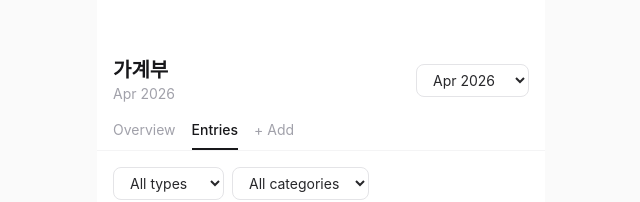
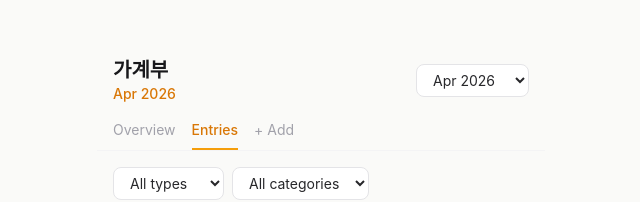
Before and after one commit to suheum-heo/moneymap, a Next.js app: page / in a window 1280 px wide. Both pictures are taken after a click on the button "Entries". Shown: the top 202 px of the page, without its empty margins (319-959 px from the left). Built offline with nearby package versions, Linux system fonts and the light colour scheme.

Commit message:
feat: amber accent, warm background, extended month list

```diff
--- a/src/app/components/AddEntry.tsx
+++ b/src/app/components/AddEntry.tsx
@@ -86,7 +86,7 @@ export default function AddEntry({ onAdd, onDone }: Props) {
   }
 
   const selCls = "w-full px-2 py-2.5 rounded-xl border border-zinc-200 dark:border-zinc-700 bg-white dark:bg-zinc-800 text-zinc-800 dark:text-zinc-100 outline-none text-sm"
-  const inputCls = "w-full px-3 py-2.5 rounded-xl border border-zinc-200 dark:border-zinc-700 bg-white dark:bg-zinc-800 text-zinc-800 dark:text-zinc-100 outline-none focus:border-zinc-400 dark:focus:border-zinc-500"
+  const inputCls = "w-full px-3 py-2.5 rounded-xl border border-zinc-200 dark:border-zinc-700 bg-white dark:bg-zinc-800 text-zinc-800 dark:text-zinc-100 outline-none focus:border-amber-400 dark:focus:border-amber-500"
 
   return (
     <div className="px-4 pb-8">
@@ -94,7 +94,7 @@ export default function AddEntry({ onAdd, onDone }: Props) {
         {(['expense', 'income'] as const).map(t => (
           <button key={t} onClick={() => handleTypeChange(t)}
             className={`flex-1 py-2 rounded-xl text-sm font-medium border transition-colors ${entryType === t
-              ? 'bg-zinc-900 dark:bg-zinc-100 text-white dark:text-zinc-900 border-zinc-900 dark:border-zinc-100'
+              ? 'bg-amber-500 text-white border-amber-500'
               : 'bg-transparent border-zinc-200 dark:border-zinc-700 text-zinc-500'}`}>
             {t.charAt(0).toUpperCase() + t.slice(1)}
           </button>
@@ -104,7 +104,7 @@ export default function AddEntry({ onAdd, onDone }: Props) {
       {entryType === 'expense' && (
         <div className="mb-4">
           <button onClick={() => setShowRecurring(v => !v)}
-            className="text-xs text-zinc-400 border border-zinc-200 dark:border-zinc-700 rounded-lg px-3 py-1.5 w-full text-left flex justify-between items-center">
+            className="text-xs text-amber-600 dark:text-amber-400 border border-amber-200 dark:border-amber-900 rounded-lg px-3 py-1.5 w-full text-left flex justify-between items-center bg-amber-50 dark:bg-amber-950/30">
             <span>⟳ Recurring payments</span>
             <span>{showRecurring ? '▲' : '▼'}</span>
           </button>
@@ -117,7 +117,7 @@ export default function AddEntry({ onAdd, onDone }: Props) {
                     <span className="text-sm text-zinc-800 dark:text-zinc-100">{r.label}</span>
                     {r.remarks && <span className="text-xs text-zinc-400 ml-1.5">{r.remarks}</span>}
                   </div>
-                  <span className="text-sm font-medium text-zinc-500">${r.amount.toFixed(2)}</span>
+                  <span className="text-sm font-medium text-amber-600 dark:text-amber-400">${r.amount.toFixed(2)}</span>
                 </button>
               ))}
             </div>
@@ -126,7 +126,6 @@ export default function AddEntry({ onAdd, onDone }: Props) {
       )}
 
       <div className="flex flex-col gap-3">
-        {/* Date: 3 dropdowns */}
         <div>
           <label className="text-xs text-zinc-400 mb-1 block">Date</label>
           <div className="grid grid-cols-3 gap-2">
@@ -187,7 +186,7 @@ export default function AddEntry({ onAdd, onDone }: Props) {
         {error && <div className="text-xs text-red-500">{error}</div>}
 
         <button onClick={handleSubmit}
-          className="w-full py-3 rounded-xl bg-zinc-900 dark:bg-zinc-100 text-white dark:text-zinc-900 text-sm font-medium mt-1">
+          className="w-full py-3 rounded-xl bg-amber-500 hover:bg-amber-600 text-white text-sm font-medium mt-1 transition-colors">
           Add entry
         </button>
       </div>
--- a/src/app/globals.css
+++ b/src/app/globals.css
@@ -5,12 +5,12 @@
 * { -webkit-tap-highlight-color: transparent; }
 
 body {
-  background: #fafafa;
+  background: #fafaf8;
   color: #18181b;
   font-family: -apple-system, BlinkMacSystemFont, 'Segoe UI', sans-serif;
   min-height: 100dvh;
 }
 
 @media (prefers-color-scheme: dark) {
-  body { background: #09090b; color: #fafafa; }
+  body { background: #0f0f0d; color: #fafaf8; }
 }
--- a/src/app/page.tsx
+++ b/src/app/page.tsx
@@ -6,13 +6,21 @@ import Entries from './components/Entries'
 import AddEntry from './components/AddEntry'
 
 const MONTHS = [
-  { value: '2026-02', label: 'Feb 2026' },
-  { value: '2026-03', label: 'Mar 2026' },
-  { value: '2026-04', label: 'Apr 2026' },
-  { value: '2026-05', label: 'May 2026' },
-  { value: '2026-06', label: 'Jun 2026' },
-  { value: '2026-07', label: 'Jul 2026' },
-  { value: '2026-08', label: 'Aug 2026' },
+  { value: '2025-01', label: 'Jan 2025' }, { value: '2025-02', label: 'Feb 2025' },
+  { value: '2025-03', label: 'Mar 2025' }, { value: '2025-04', label: 'Apr 2025' },
+  { value: '2025-05', label: 'May 2025' }, { value: '2025-06', label: 'Jun 2025' },
+  { value: '2025-07', label: 'Jul 2025' }, { value: '2025-08', label: 'Aug 2025' },
+  { value: '2025-09', label: 'Sep 2025' }, { value: '2025-10', label: 'Oct 2025' },
+  { value: '2025-11', label: 'Nov 2025' }, { value: '2025-12', label: 'Dec 2025' },
+  { value: '2026-01', label: 'Jan 2026' }, { value: '2026-02', label: 'Feb 2026' },
+  { value: '2026-03', label: 'Mar 2026' }, { value: '2026-04', label: 'Apr 2026' },
+  { value: '2026-05', label: 'May 2026' }, { value: '2026-06', label: 'Jun 2026' },
+  { value: '2026-07', label: 'Jul 2026' }, { value: '2026-08', label: 'Aug 2026' },
+  { value: '2026-09', label: 'Sep 2026' }, { value: '2026-10', label: 'Oct 2026' },
+  { value: '2026-11', label: 'Nov 2026' }, { value: '2026-12', label: 'Dec 2026' },
+  { value: '2027-01', label: 'Jan 2027' }, { value: '2027-02', label: 'Feb 2027' },
+  { value: '2027-03', label: 'Mar 2027' }, { value: '2027-04', label: 'Apr 2027' },
+  { value: '2027-05', label: 'May 2027' }, { value: '2027-06', label: 'Jun 2027' },
 ]
 
 type Tab = 'overview' | 'entries' | 'add'
@@ -30,12 +38,12 @@ export default function Home() {
   )
 
   return (
-    <div className="max-w-md mx-auto min-h-dvh flex flex-col bg-white dark:bg-zinc-900">
+    <div className="max-w-md mx-auto min-h-dvh flex flex-col bg-[#fafaf8] dark:bg-[#0f0f0d]">
       {/* Header */}
       <div className="px-4 pt-14 pb-4 flex items-center justify-between">
         <div>
           <h1 className="text-xl font-semibold text-zinc-900 dark:text-zinc-50">가계부</h1>
-          <p className="text-sm text-zinc-400">{monthLabel}</p>
+          <p className="text-sm text-amber-600 dark:text-amber-400 font-medium">{monthLabel}</p>
         </div>
         <select
           value={month}
@@ -55,7 +63,7 @@ export default function Home() {
         ] as { id: Tab; label: string }[]).map(t => (
           <button key={t.id} onClick={() => setTab(t.id)}
             className={`mr-4 pb-2 text-sm border-b-2 transition-colors ${tab === t.id
-              ? 'border-zinc-900 dark:border-zinc-100 text-zinc-900 dark:text-zinc-100 font-medium'
+              ? 'border-amber-500 text-amber-600 dark:text-amber-400 font-medium'
               : 'border-transparent text-zinc-400'}`}>
             {t.label}
           </button>
```
